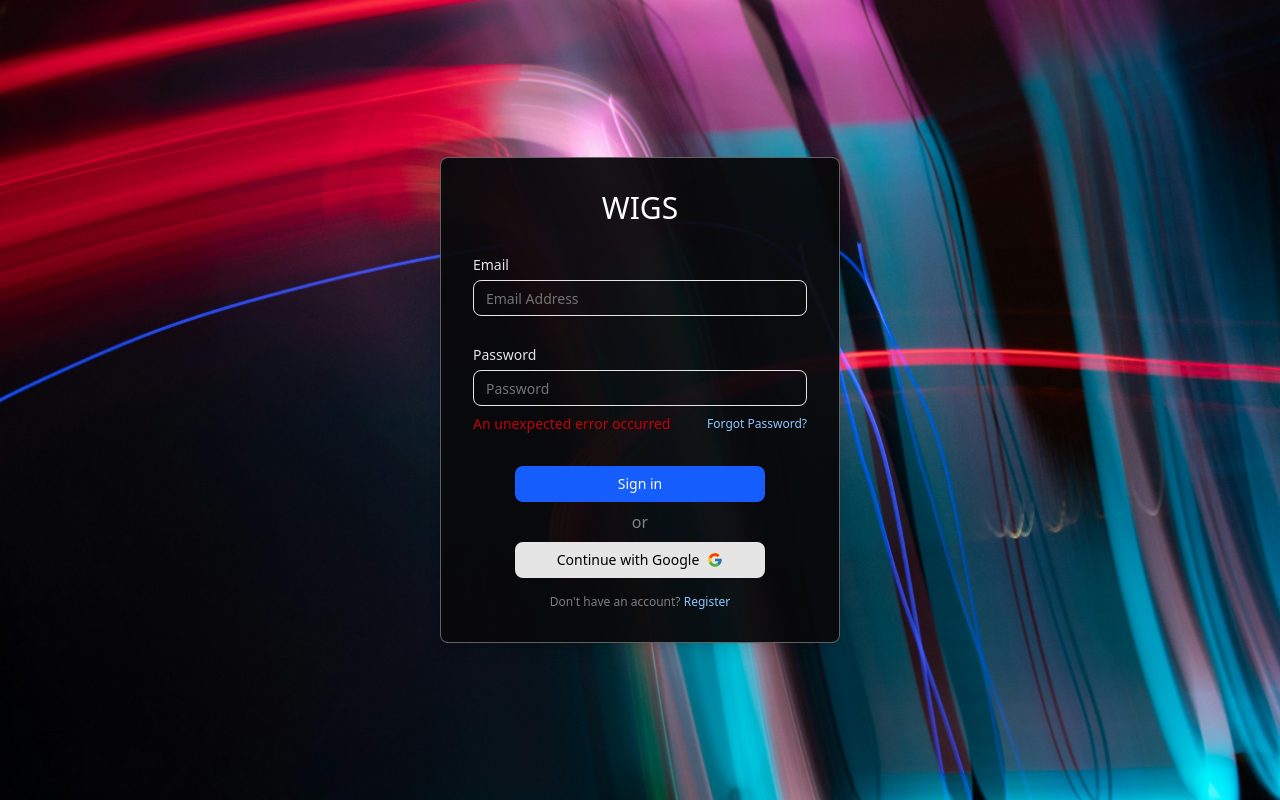
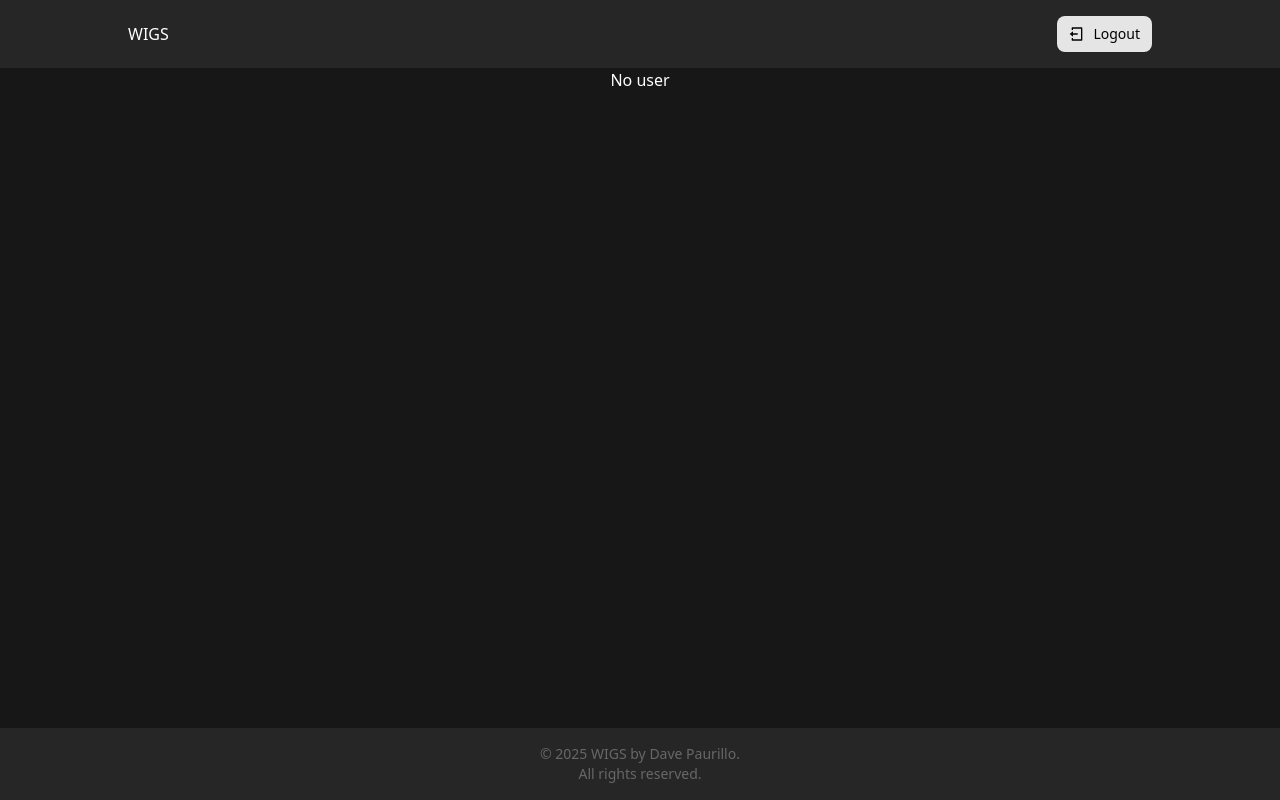
Before and after one commit to davePawww/wigs-client, a React (Vite) app: page / in a window 1280 px wide. Before the commit this address led to /auth/login. Built offline with nearby package versions, Linux system fonts and the light colour scheme; no server answers.

Commit message:
chore: Wigs, Habit tracker, Pomodoro initial pages

```diff
--- a/src/App.tsx
+++ /dev/null
@@ -1,23 +0,0 @@
-import { useCheckAuth } from "@/hooks/hooks";
-import { useEffect } from "react";
-import { useNavigate } from "react-router-dom";
-import MainLayout from "./components/layouts/MainLayout";
-
-export default function App() {
-  const { user, status } = useCheckAuth();
-  const navigate = useNavigate();
-
-  useEffect(() => {
-    if (status === "success" || status === "error") {
-      if (!user) {
-        navigate("/auth/login", { replace: true });
-      }
-    }
-  }, [user, navigate, status]);
-
-  return (
-    <>
-      <MainLayout>{user ? user.name : "No user"}</MainLayout>
-    </>
-  );
-}
--- a/src/components/Header.tsx
+++ b/src/components/Header.tsx
@@ -8,9 +8,10 @@ import { unwrapResult } from "@reduxjs/toolkit";
 
 export default function Header() {
   const dispatch = useDispatch<AppDispatch>();
-  // const status = useSelector(getStatus);
-  // const error = useSelector(getError);
   const navigate = useNavigate();
+
+  // TODO
+  // Update the header to have a navigation menu
 
   const handleLogout = async () => {
     try {
--- a/src/components/layouts/MainLayout.tsx
+++ b/src/components/layouts/MainLayout.tsx
@@ -1,15 +1,14 @@
 import Header from "@/components/Header";
 import Footer from "@/components/Footer";
+import { Outlet } from "react-router-dom";
 
-export default function MainLayout({
-  children,
-}: {
-  children: React.ReactNode;
-}) {
+export default function MainLayout() {
   return (
     <div className="main-layout flex min-h-svh flex-col bg-neutral-900">
       <Header />
-      <div className="mx-auto flex max-w-5xl flex-col">{children}</div>
+      <div className="mx-auto flex max-w-5xl flex-col">
+        <Outlet />
+      </div>
       <Footer />
     </div>
   );
--- a/src/components/routes/AppRoutes.tsx
+++ b/src/components/routes/AppRoutes.tsx
@@ -1,8 +1,11 @@
 import AuthLayout from "@/components/layouts/AuthLayout";
+import MainLayout from "../layouts/MainLayout";
 import { lazy } from "react";
 import { Route, Routes } from "react-router-dom";
 
-const App = lazy(() => import("@/App"));
+const Wigs = lazy(() => import("@/views/wigs/Wigs"));
+const HabitTracker = lazy(() => import("@/views/habit-tracker/HabitTracker"));
+const Pomodoro = lazy(() => import("@/views/pomodoro/Pomodoro"));
 const Login = lazy(() => import("@/views/auth/Login"));
 const Register = lazy(() => import("@/views/auth/Register"));
 const VerifyEmail = lazy(() => import("@/views/auth/VerifyEmail"));
@@ -12,7 +15,11 @@ const ResetPassword = lazy(() => import("@/views/auth/ResetPassword"));
 export default function AppRoutes() {
   return (
     <Routes>
-      <Route index path="/" element={<App />} />
+      <Route element={<MainLayout />}>
+        <Route index path="/" element={<Wigs />} />
+        <Route path="/habit-tracker" element={<HabitTracker />} />
+        <Route path="/pomodoro" element={<Pomodoro />} />
+      </Route>
 
       {/* Public Routes */}
       <Route element={<AuthLayout />}>
--- /dev/null
+++ b/src/views/habit-tracker/HabitTracker.tsx
@@ -0,0 +1,3 @@
+export default function HabitTracker() {
+  return <div>habitTracker</div>;
+}
--- /dev/null
+++ b/src/views/pomodoro/Pomodoro.tsx
@@ -0,0 +1,3 @@
+export default function Pomodoro() {
+  return <div>Pomodoro</div>;
+}
--- /dev/null
+++ b/src/views/wigs/Wigs.tsx
@@ -0,0 +1,17 @@
+import { useCheckAuth } from "@/hooks/hooks";
+
+export default function Wigs() {
+  const { user } = useCheckAuth();
+  console.log(user);
+  // const navigate = useNavigate();
+
+  // useEffect(() => {
+  //   if (status === "success" || status === "error") {
+  //     if (!user) {
+  //       navigate("/auth/login", { replace: true });
+  //     }
+  //   }
+  // }, [user, navigate, status]);
+
+  return <>{user ? user.name : "No user"}</>;
+}
```
